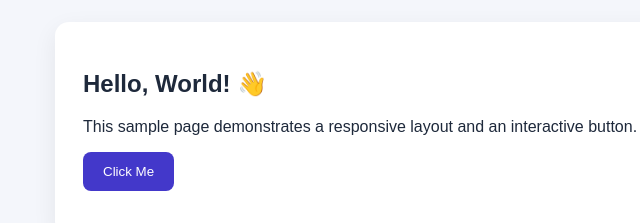
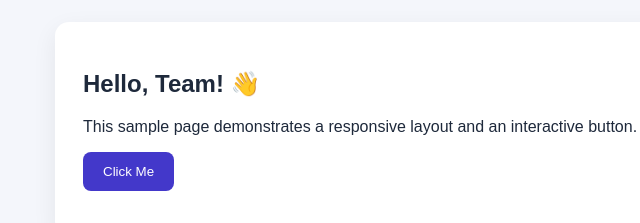
Before and after one commit to jaisurya1399/test, a plain HTML site: page index.html in a window 1280 px wide. Shown: the part 196-419 px from the top of the page, 217-857 px from the left. Drawn offline with Linux system fonts and the light colour scheme.

Commit message:
CC-13 Update greeting in main section from "Hello, World!" to "Hello, Team!"

```diff
--- a/index.html
+++ b/index.html
@@ -48,7 +48,7 @@
       <p>A simple HTML, CSS and JavaScript example</p>
     </header>
     <main>
-      <h2>Hello, World! 👋</h2>
+      <h2>Hello, Team! 👋</h2>
       <p>
         This sample page demonstrates a responsive layout and an interactive
         button.
```
